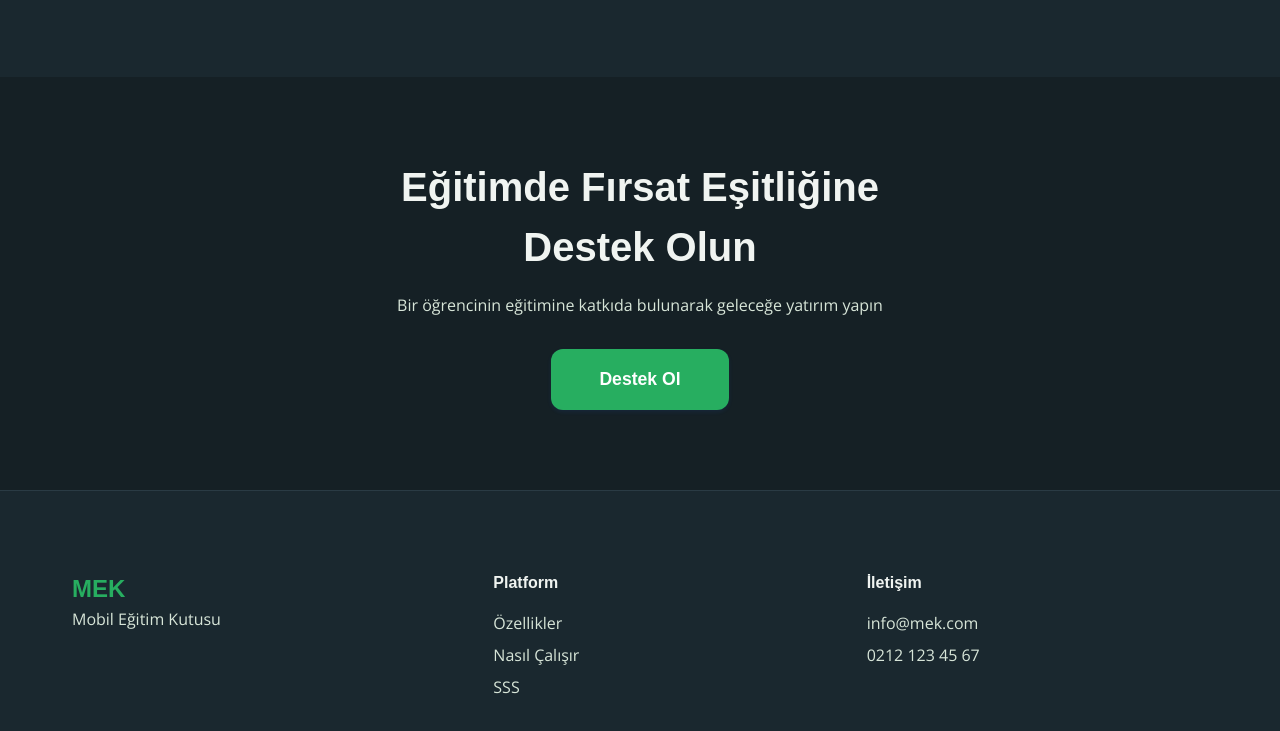
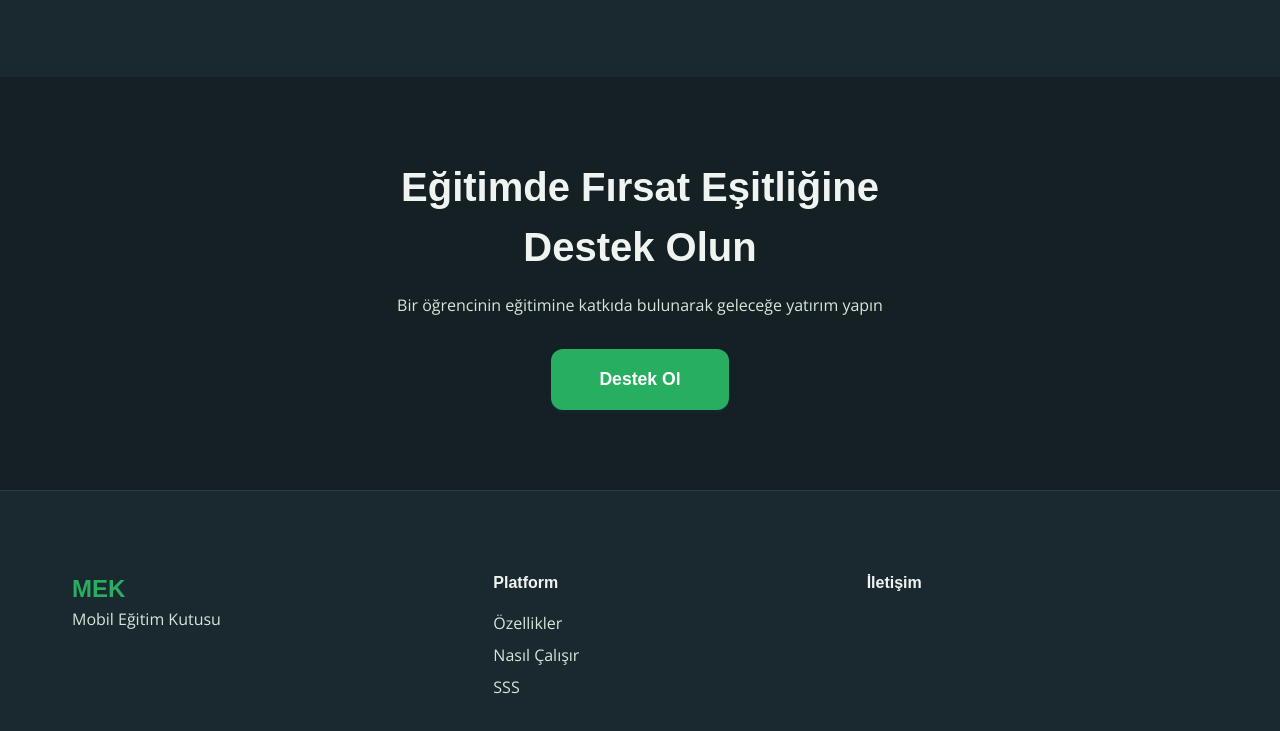
Before and after one commit to mobilegitimkutusu/anasayfa, a plain HTML site: page index.html in a window 1280 px wide. Shown: the part 3002-3733 px from the top of the page. Drawn offline with nearby package versions, Linux system fonts and the light colour scheme.

Commit message:
Update index.html

```diff
--- a/index.html
+++ b/index.html
@@ -217,8 +217,8 @@
                     </div>
                     <div class="link-group">
                         <h4>İletişim</h4>
-                        <a href="mailto:info@mek.com">info@mek.com</a>
-                        <a href="tel:+902121234567">0212 123 45 67</a>
+                        <a href="mailto:"></a>
+                        <a href="tel:"></a>
                     </div>
                 </div>
             </div>
```
